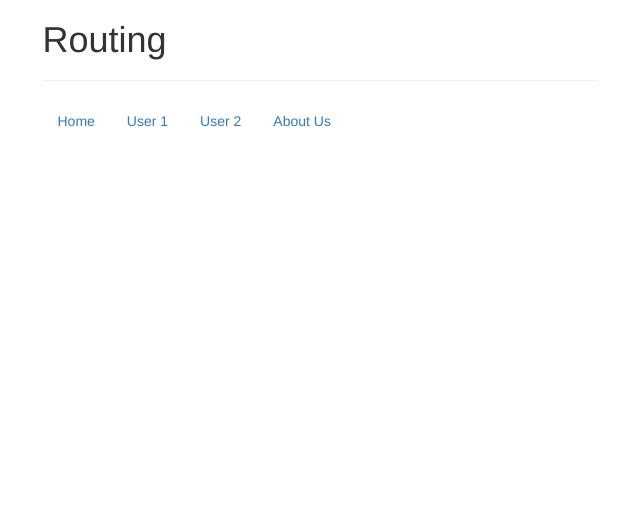
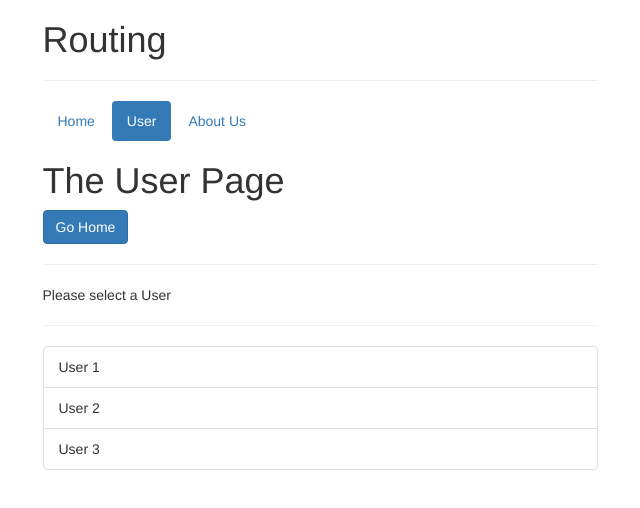
Before and after one commit to zerogpm/Vue-Router, a Vue app: page /user in a window 1280 px wide. Shown: the top 508 px of the page, without its empty margins (320-960 px from the left). Built offline with nearby package versions, Linux system fonts and the light colour scheme.

Commit message:
nested route link

```diff
--- a/src/components/Header.vue
+++ b/src/components/Header.vue
@@ -1,8 +1,7 @@
 <template>
     <ul class="nav nav-pills">
         <router-link tag="li" to="/" active-class="active" exact=""><a>Home</a></router-link>
-        <router-link tag="li" to="/user/1" active-class="active"><a>User 1</a></router-link>
-        <router-link tag="li" to="/user/2" active-class="active"><a>User 2</a></router-link>
+        <router-link tag="li" to="/user" active-class="active"><a>User</a></router-link>
         <router-link tag="li" to="/about" active-class="active"><a>About Us</a></router-link>
     </ul>
 </template>
--- a/src/components/user/User.vue
+++ b/src/components/user/User.vue
@@ -2,22 +2,13 @@
     <div>
         <h1>The User Page</h1>
         <button class="btn btn-primary" @click="navigateToHome">Go Home</button>
-        <p>Loaded ID: {{ id }}</p>
+        <hr>
+        <router-view></router-view>
     </div>
 </template>
 
 <script>
   export default {
-    data () {
-      return {
-        id: this.$route.params.id
-      }
-    },
-    watch: {
-      $route (to, from) {
-        this.id = to.params.id
-      }
-    },
     methods: {
       navigateToHome() {
         this.$router.push('/')
--- a/src/components/user/UserDetail.vue
+++ b/src/components/user/UserDetail.vue
@@ -1,10 +1,12 @@
 <template>
-    <h3>Some User Details</h3>
+    <div>
+        <h3>Some User Details</h3>
+        <p>Loaded ID: {{ $route.params.id }}</p>
+    </div>
 </template>
 
 <script>
   export default {
-    name: "UserDetail"
   }
 </script>
 
--- a/src/components/user/UserStart.vue
+++ b/src/components/user/UserStart.vue
@@ -3,9 +3,9 @@
         <p>Please select a User</p>
         <hr>
         <ul class="list-group">
-            <li class="list-group-item" style="cursor: pointer">User 1</li>
-            <li class="list-group-item" style="cursor: pointer">User 2</li>
-            <li class="list-group-item" style="cursor: pointer">User 3</li>
+            <router-link to="/user/1" class="list-group-item" tag="li" style="cursor: pointer">User 1</router-link>
+            <router-link to="/user/2" class="list-group-item" tag="li" style="cursor: pointer">User 2</router-link>
+            <router-link to="/user/3" class="list-group-item" tag="li" style="cursor: pointer">User 3</router-link>
         </ul>
     </div>
 </template>
```
Also changed, not shown: src/routes.js (+8 -1 lines).
